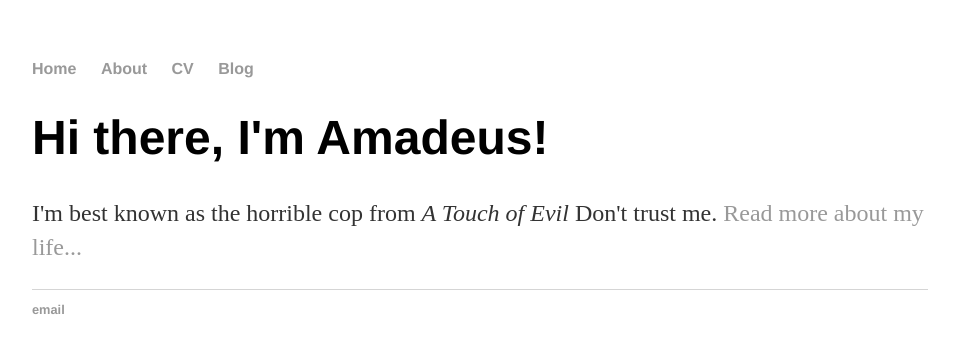
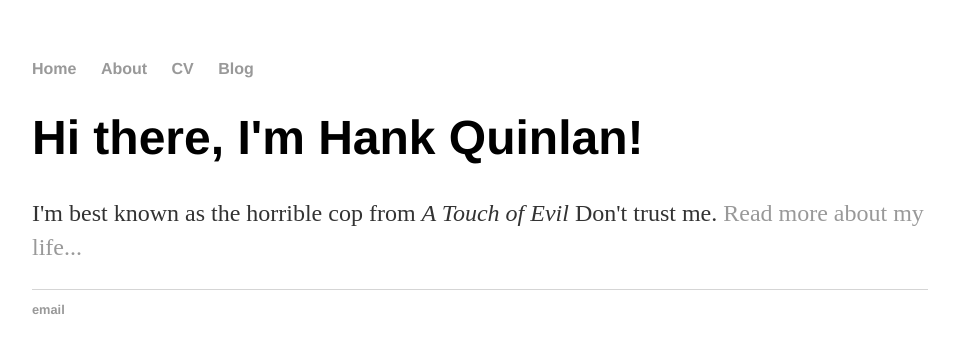
Before and after one commit to Amadeus-Winarto/amadeus-winarto.github.io, a Jekyll site: the page built from index.html, in a window 1280 px wide. Shown: the top 353 px of the page, without its empty margins (160-1115 px from the left). Built offline with Jekyll 4.4.1, drawn with Linux system fonts in a browser that asks for light colours.

Commit message:
Update index.html

```diff
--- a/index.html
+++ b/index.html
@@ -1,28 +1,8 @@
-<!DOCTYPE html>
-<html>
-	<head>
-		<title>Notes on AI</title>
-		<link rel="stylesheet" type="text/css" href="/css/main.css">
-	</head>
-	<body>
-		<nav>
-    		<ul>
-        		<li><a href="/">Home</a></li>
-	        	<li><a href="/about">About</a></li>
-        		<li><a href="/cv">CV</a></li>
-        		<li><a href="/blog">Blog</a></li>
-    		</ul>
-		</nav>
-		<div class="container">
-    		<div class="blurb">
-        		<h1>Hi there, I'm Amadeus!</h1>
-				<p>I'm best known as the horrible cop from <em>A Touch of Evil</em> Don't trust me. <a href="/about">Read more about my life...</a></p>
-    		</div><!-- /.blurb -->
-		</div><!-- /.container -->
-		<footer>
-    		<ul>
-        		<li><a href="mailto:amadeusw6@gmail.com">email</a></li>
-			</ul>
-		</footer>
-	</body>
-</html>
+---
+layout: default
+title: Hank Quinlan, Horrible Cop
+---
+<div class="blurb">
+	<h1>Hi there, I'm Hank Quinlan!</h1>
+	<p>I'm best known as the horrible cop from <em>A Touch of Evil</em> Don't trust me. <a href="/about">Read more about my life...</a></p>
+</div><!-- /.blurb -->
```
